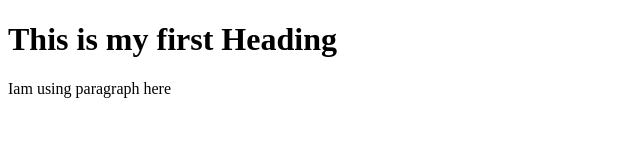
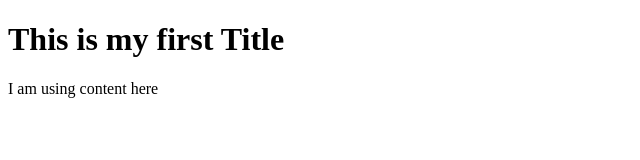
Before and after one commit to sadeqkhan2023/secondProject, a plain HTML site: page index.html in a window 1280 px wide. Shown: the whole page, without its empty margins (0-640 px from the left). Drawn offline with Linux system fonts and the light colour scheme.

Commit message:
just add

```diff
--- a/index.html
+++ b/index.html
@@ -6,7 +6,7 @@
   <title>secondProject</title>
 </head>
 <body>
-  <h1>This is my first Heading</h1>
-  <p>Iam using paragraph here</p>
+  <h1>This is my first Title</h1>
+  <p>I am using content here</p>
 </body>
 </html>
```
